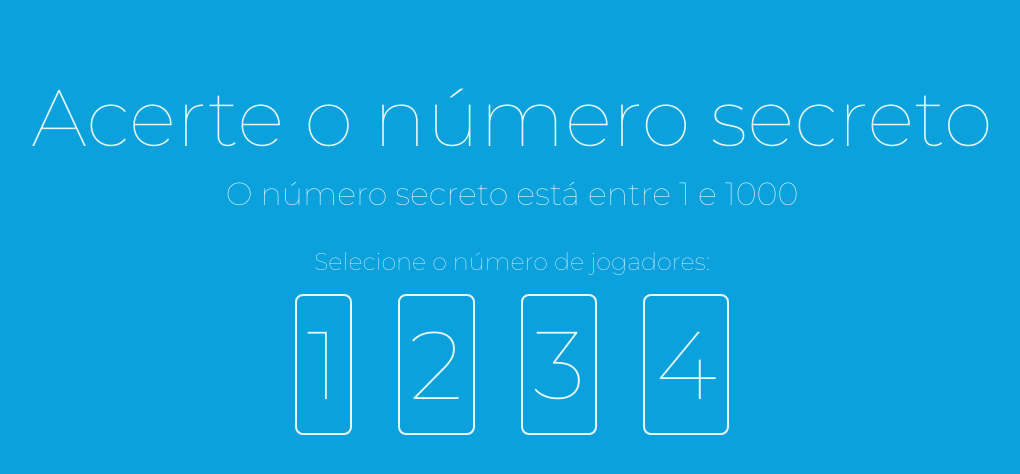
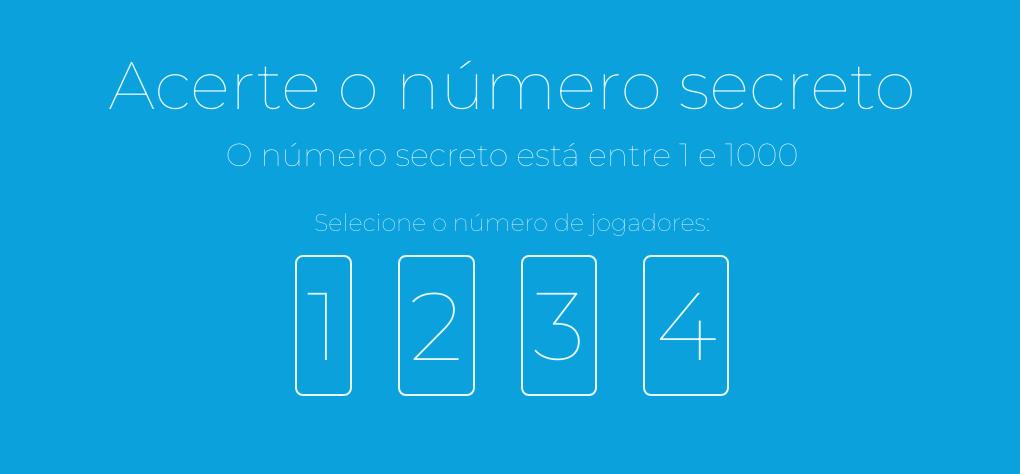
Before and after one commit to CEHAGA9/Secret-numer, a plain HTML site: page index.html in a window 1280 px wide. Shown: the part 122-596 px from the top of the page, without its empty margins (128-1148 px from the left). Drawn offline with nearby package versions, Linux system fonts and the light colour scheme.

Commit message:
css correction

```diff
--- a/style.css
+++ b/style.css
@@ -29,11 +29,12 @@
 
 *{
     font-family: var(--font-family);
-    transition: 0.5s;
+    transition: 0.45s;
 }
 
 body{
     background-color: var(--bg-color);
+    /*max-height: 100vh;*/
 }
 
 header{
@@ -72,7 +73,7 @@ header{
 section {
     background-color: #00000000;
     color: var(--primary-color);
-    min-height: 97vh;
+    height: 89vh;
     display: flex;
     flex-direction: column;
     align-items: center;
@@ -83,7 +84,7 @@ section {
 }
 
 h1 {
-    font-size: 5em;
+    font-size: 4.2em;
 }
 
 h3 {
```
